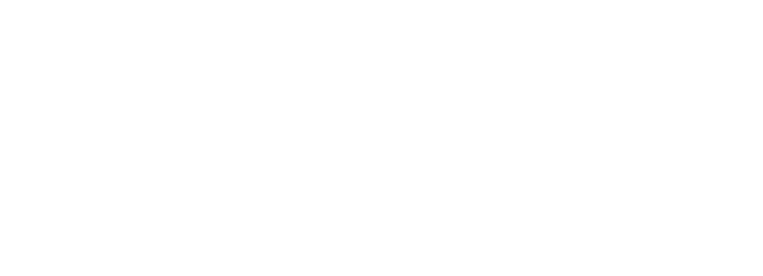
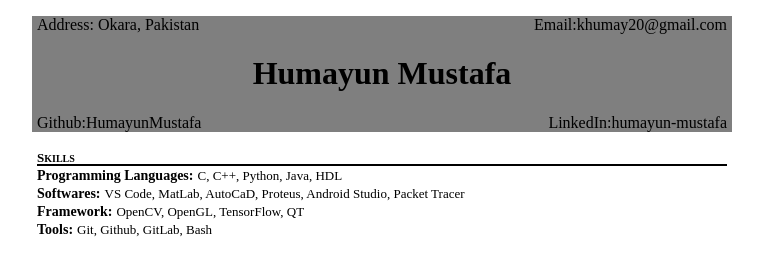
Before and after one commit to HumayunMustafa/ResumeHtmlCss, a plain HTML site: page index.html in a window 1280 px wide. Shown: the whole page, without its empty margins (258-1021 px from the left). Drawn offline with Linux system fonts and the light colour scheme.

Commit message:
added skills section

```diff
--- a/index.html
+++ b/index.html
@@ -7,6 +7,24 @@
         <link rel="stylesheet" href="style.css">
     </head>
     <body>
-
+        <header class="format">
+            <p>Address: Okara, Pakistan <span>Email:khumay20@gmail.com</span></p>
+            <h1>Humayun Mustafa</h1>
+            <p>Github:HumayunMustafa<span>LinkedIn:humayun-mustafa</span></p>
+        </header>
+        <main class="format">
+            <section>
+                <p class="scaleup inline bold" id="skills">S</p><p class="scaledown inline bold">KILLS</p>
+                <div class="divider"></div>
+                <p class="subheading bold align-with-line inline">Programming Languages:</p>
+                <p class="inline subtext">C, C++, Python, Java, HDL</p><br>
+                <p class="subheading bold inline">Softwares:</p>
+                <p class="subtext inline">VS Code, MatLab, AutoCaD, Proteus, Android Studio, Packet Tracer </p><br>
+                <p class="subheading inline bold">Framework:</p>
+                <p class="subtext inline">OpenCV, OpenGL, TensorFlow, QT</p><br>
+                <p class="subheading inline bold">Tools:</p>
+                <p class="subtext inline">Git, Github, GitLab, Bash</p>
+            </section>
+        </main>
     </body>
 </html>
--- a/style.css
+++ b/style.css
@@ -0,0 +1,60 @@
+*{
+    box-sizing: border-box;
+}
+
+header p{
+    text-align:center;
+    display:flex;
+    justify-content: space-between;
+    padding:0;
+}
+header h1{
+    text-align:center;
+    font-weight: 800;
+}
+
+header{
+    top: 0;
+    background-color: rgba(0,0,0,0.5);
+}
+
+.format{
+    margin: 0 auto;
+    padding:0 5px;
+    width:700px;
+}
+
+.bold{
+    font-weight: 600;
+}
+
+.inline{
+    display: inline;
+}
+
+.scaleup{
+    font-size: 13px;
+}
+
+.scaledown{
+    font-size:10px;
+}
+
+.subheading{
+    font-size: 14px;
+}
+
+.subtext{
+    font-size: 13px;
+}
+
+.align-with-line{
+    padding:0;
+    margin:0;
+}
+
+.divider{
+    padding-top: 0;
+    margin-top:-2px;
+    border-bottom: 2px solid black;
+}
```
